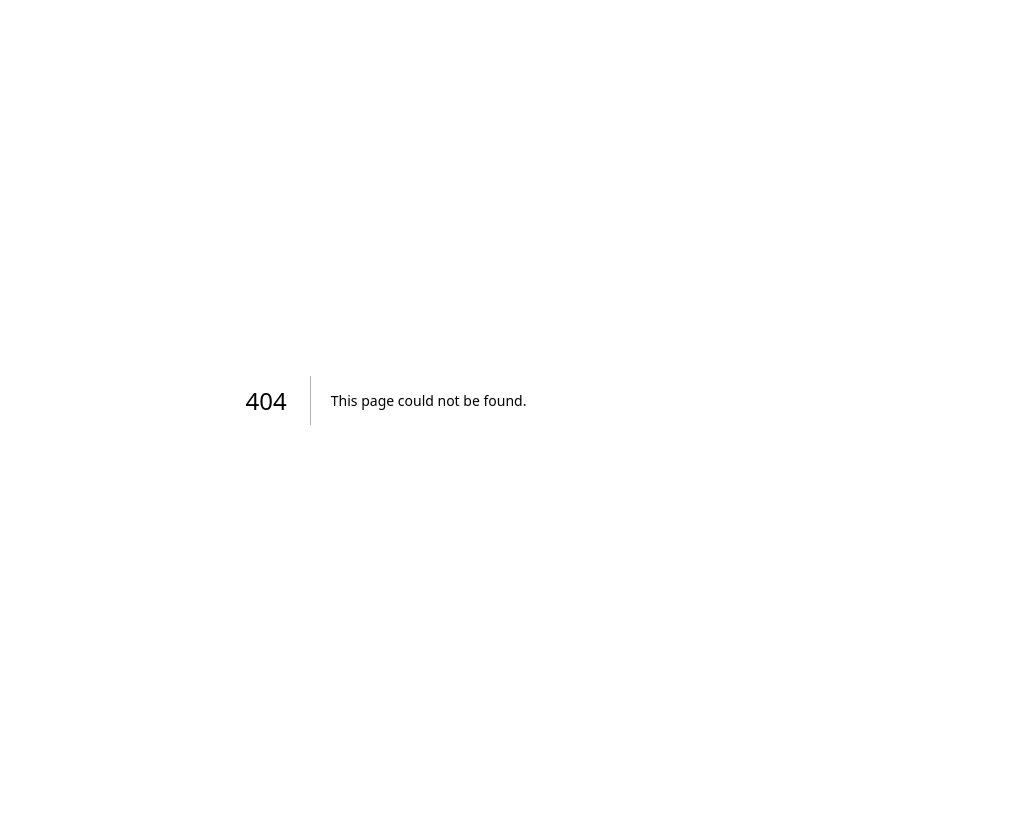
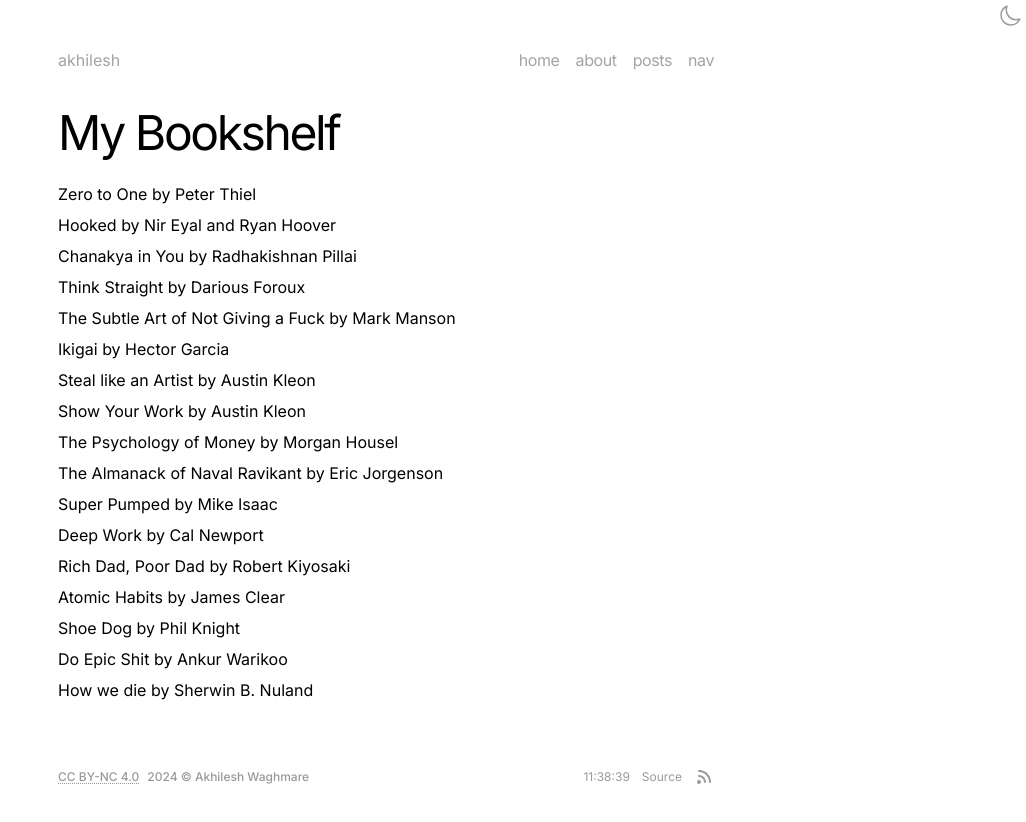
Before and after one commit to akhilesh-w/akhileshw.xyz, a Next.js app: page /books in a window 1280 px wide. Before the commit this address had no page. Shown: the top 822 px of the page, without its empty margins (254-1280 px from the left). Before the commit the page ends 800 px from the top, so only its background shows below. Built offline with nearby package versions, Linux system fonts and the light colour scheme.

Commit message:
minor changes

```diff
--- /dev/null
+++ b/src/app/books/page.tsx
@@ -0,0 +1,42 @@
+import { Metadata } from "next";
+import React, { Children } from "react";
+import MainLayout from "../../../components/main-layout";
+
+export const metadata: Metadata = {}
+
+export default function about() {
+  return (
+    <MainLayout>
+      <header>
+        <h1 className="leading-tight tracking-tighter text-4xl sm:text-5xl mb-6">My Bookshelf
+        </h1>
+      </header>
+
+      <main>
+        <section className="mb-6 leading-relaxed">
+          <p>Zero to One by Peter Thiel</p>
+          <p>Hooked by Nir Eyal and Ryan Hoover</p>
+          <p>Chanakya in You by Radhakishnan Pillai</p>
+          <p>Think Straight by Darious Foroux</p>
+          <p>The Subtle Art of Not Giving a Fuck by Mark Manson</p>
+          <p>Ikigai by Hector Garcia</p>
+          <p>Steal like an Artist by Austin Kleon</p>
+          <p>Show Your Work by Austin Kleon</p>
+          <p>The Psychology of Money by Morgan Housel</p>
+          <p>The Almanack of Naval Ravikant by Eric Jorgenson</p>
+          <p>Super Pumped by Mike Isaac</p>
+          <p>Deep Work by Cal Newport</p>
+          <p>Rich Dad, Poor Dad by Robert Kiyosaki</p>
+          <p>Atomic Habits by James Clear</p>
+          <p>Shoe Dog by Phil Knight</p>
+          <p>Do Epic Shit by Ankur Warikoo</p>
+          <p>How we die by Sherwin B. Nuland</p>
+        </section>
+
+        <section>
+
+        </section>
+      </main>
+    </MainLayout>
+  )
+}
--- a/src/app/rss/route.ts
+++ b/src/app/rss/route.ts
@@ -6,7 +6,7 @@ export async function GET() {
   console.log('Fetching posts...')
   const posts = await getAllPosts()
   console.log('Posts fetched:', posts.length)
-  const siteURL = 'https://akhileshw.xyz/'
+  const siteURL = 'https://akhileshw.xyz'
   const author = {
     name: 'Akhilesh Waghmare',
     email: 'hey@akhileshw.xyz',
--- a/src/app/uses/page.tsx
+++ b/src/app/uses/page.tsx
@@ -16,7 +16,7 @@ export default function Uses() {
         <section className="mb-8">
           <h2 className="text-2xl font-semibold mb-4">Hardware</h2>
           <ul className="space-y-4 leading-relaxed">
-            <li><strong>Laptop:</strong> Lenovo IdeaPad Gaming 3. With 40gb RAM <em>(I added a 32gb RAM stick)</em>, it's an odd combination but it's a good computer and works great for me. It runs Arch.</li>
+            <li><strong>Laptop:</strong> Lenovo IdeaPad Gaming 3, It runs Arch.</li>
             <li><strong>Old Laptop:</strong> ThinkPad T440s (Old laptop which just sits in my closet now). I got this second hand when I was in first year of college when I was obssesed with Thinkpads (I still am). It runs ubuntu.</li>
             <li><strong>Monitor:</strong> {linker({ linktext: 'LG 32" 4k.', href: "https://amzn.to/3z0gjr1" })}  I've searched a lot for a good monitor before landing on this one. Monitors are almost universally bad and the ones that are not bad are just expensive, this one is really good for the price. </li>
             <li><strong>Phone:</strong> I use pocofone with LineageOS, it's old now but sadly I can't find a worthy replacement.</li>
```
